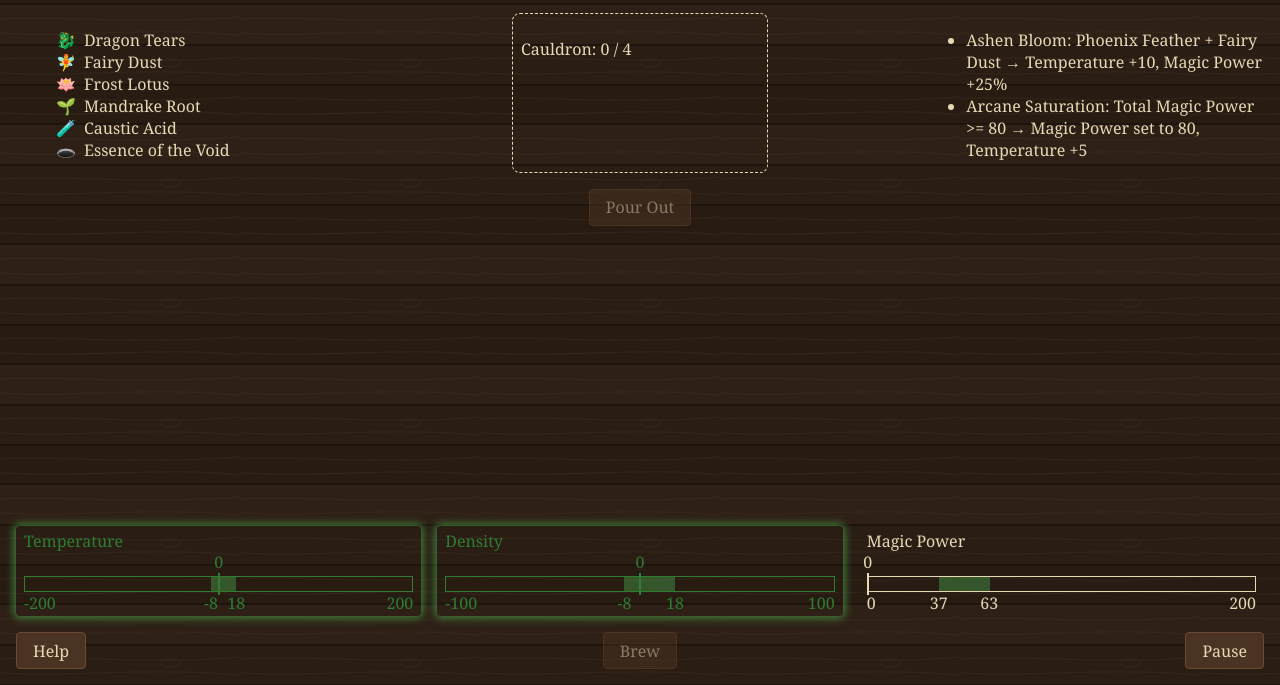
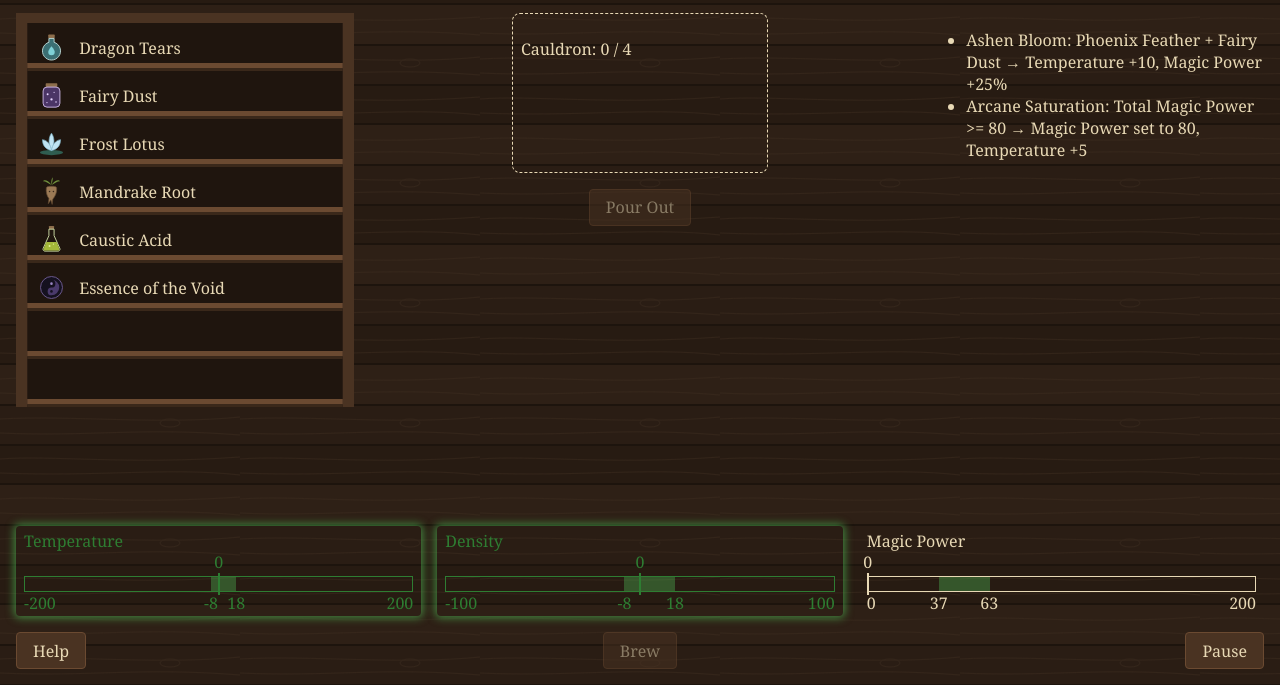
Before and after one commit to stsTom/alchemist-cauldron-game, a website built with Vite: page index.html in a window 1280 px wide. Both pictures are taken after a click on the button "Start Game". Shown: the part 115-800 px from the top of the page. Built offline with nearby package versions, Linux system fonts and the light colour scheme.

Commit message:
feat: add shelf design

```diff
--- a/src/styles/style.scss
+++ b/src/styles/style.scss
@@ -104,7 +104,21 @@ button:disabled {
 }
 
 .shelf-area {
+  display: flex;
   grid-area: shelf;
+  flex-direction: column;
+}
+
+.shelf {
+  --shelf-row: clamp(2.75rem, 6vh, 4rem);
+
+  height: calc(8 * var(--shelf-row) + 10px);
+  margin: 0;
+  padding: 0;
+  border-top: 10px solid var(--wood);
+  background: url('../assets/shelf.svg') repeat-y;
+  background-size: 100% var(--shelf-row);
+  list-style: none;
 }
 
 .stage {
@@ -234,14 +248,36 @@ button:disabled {
 .ingredient-card {
   position: relative;
   display: flex;
-  width: fit-content;
-  gap: 0.5rem;
+  align-items: flex-end;
+  height: var(--shelf-row);
+  padding: 0 1.25rem calc(var(--shelf-row) / 6);
+  gap: 0.75rem;
   cursor: grab;
+}
+
+.ingredient-icon {
+  width: calc(var(--shelf-row) * 0.65);
+  height: calc(var(--shelf-row) * 0.65);
+  transition: translate 0.15s;
+}
+
+.ingredient-card:not(.empty):hover .ingredient-icon {
+  translate: 0 -2px;
+}
+
+.ingredient-name {
+  flex: 1;
+  min-width: 0;
+  padding-bottom: 0.25rem;
 }
 
 .ingredient-card.empty {
   color: #9e9e9e;
   cursor: default;
+}
+
+.ingredient-card.empty .ingredient-icon {
+  opacity: 0.35;
 }
 
 .tooltip {
--- /dev/null
+++ b/src/ui/icons.ts
@@ -0,0 +1,19 @@
+import causticAcid from '../assets/ingredients/caustic-acid.svg';
+import dragonTears from '../assets/ingredients/dragon-tears.svg';
+import essenceOfTheVoid from '../assets/ingredients/essence-of-the-void.svg';
+import fairyDust from '../assets/ingredients/fairy-dust.svg';
+import frostLotus from '../assets/ingredients/frost-lotus.svg';
+import mandrakeRoot from '../assets/ingredients/mandrake-root.svg';
+import phoenixFeather from '../assets/ingredients/phoenix-feather.svg';
+import toadSlime from '../assets/ingredients/toad-slime.svg';
+
+export const INGREDIENT_ICONS: Record<string, string> = {
+  'caustic-acid': causticAcid,
+  'dragon-tears': dragonTears,
+  'essence-of-the-void': essenceOfTheVoid,
+  'fairy-dust': fairyDust,
+  'frost-lotus': frostLotus,
+  'mandrake-root': mandrakeRoot,
+  'phoenix-feather': phoenixFeather,
+  'toad-slime': toadSlime,
+};
--- a/src/ui/shelf.ts
+++ b/src/ui/shelf.ts
@@ -1,5 +1,6 @@
 import type { IGameState } from '../shared/types';
 import { addToCauldron, getIngredientById } from '../logic/calculate-cauldron';
+import { INGREDIENT_ICONS } from './icons';
 
 export const shelfSection = document.createElement('ul');
 shelfSection.classList.add('shelf');
@@ -45,9 +46,10 @@ export function renderShelf({ shelfStock }: IGameState) {
 
     if (!ingredient) return ingredientUi;
 
-    const icon = document.createElement('span');
+    const icon = document.createElement('img');
     icon.classList.add('ingredient-icon');
-    icon.textContent = ingredient.icon;
+    icon.src = INGREDIENT_ICONS[id];
+    icon.alt = '';
 
     const name = document.createElement('span');
     name.classList.add('ingredient-name');
```
Also changed, not shown: src/assets/ingredients/caustic-acid.svg (added), src/assets/ingredients/dragon-tears.svg (added), src/assets/ingredients/essence-of-the-void.svg (added), src/assets/ingredients/fairy-dust.svg (added), src/assets/ingredients/frost-lotus.svg (added), src/assets/ingredients/mandrake-root.svg (added), src/assets/ingredients/phoenix-feather.svg (added), src/assets/ingredients/toad-slime.svg (added), src/assets/shelf.svg (added).
